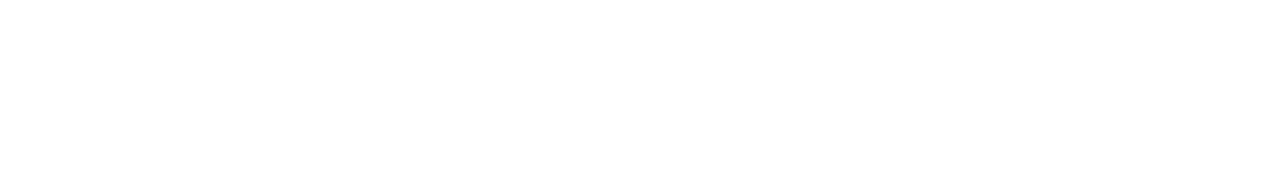
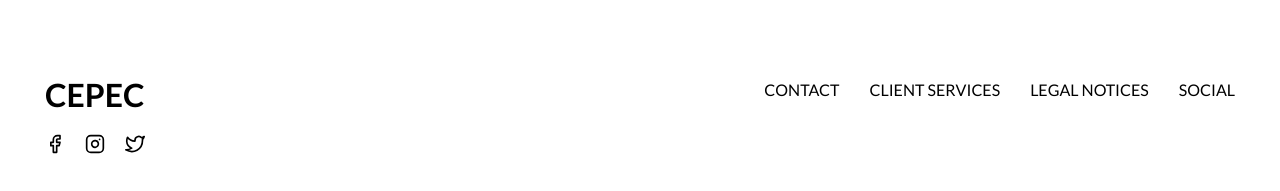
Before and after one commit to pauljeonn/react-ecommerce, a React (Create React App) app: page / in a window 1280 px wide. Shown: the part 2090-2281 px from the top of the page. Before the commit the page ends 2120 px from the top, so only its background shows below. Built offline with nearby package versions, Linux system fonts and the light colour scheme.

Commit message:
create Footer component

```diff
--- /dev/null
+++ b/src/components/Footer.jsx
@@ -0,0 +1,88 @@
+import React from 'react';
+import styled from 'styled-components';
+import { FiFacebook } from 'react-icons/fi';
+import { FiInstagram } from 'react-icons/fi';
+import { FiTwitter } from 'react-icons/fi';
+
+const Container = styled.div`
+	display: flex;
+	margin-top: 40px;
+	margin-bottom: 40px; ;
+`;
+
+const Left = styled.div`
+	flex: 1;
+	display: flex;
+	flex-direction: column;
+	justify-content: left;
+	margin-left: 45px;
+	padding-top: 5px;
+`;
+
+const Logo = styled.div`
+	cursor: pointer;
+`;
+
+const SocialContainer = styled.div`
+	margin-top: 20px;
+	display: flex;
+	justify-content: left;
+`;
+
+const SocialIcon = styled.div`
+	margin-right: 20px;
+	font-size: 20px;
+	display: flex;
+	justify-content: center;
+	align-items: center;
+	cursor: pointer;
+`;
+
+const Right = styled.div`
+	flex: 1;
+	margin-top: 10px;
+	margin-right: 45px;
+`;
+
+const MenuContainer = styled.div`
+	display: flex;
+	justify-content: right;
+`;
+
+const MenuItem = styled.div`
+	margin-left: 30px;
+	cursor: pointer;
+`;
+
+const Footer = () => {
+	return (
+		<Container>
+			<Left>
+				<Logo>
+					<h1>CEPEC</h1>
+				</Logo>
+				<SocialContainer>
+					<SocialIcon>
+						<FiFacebook />
+					</SocialIcon>
+					<SocialIcon>
+						<FiInstagram />
+					</SocialIcon>
+					<SocialIcon>
+						<FiTwitter />
+					</SocialIcon>
+				</SocialContainer>
+			</Left>
+			<Right>
+				<MenuContainer>
+					<MenuItem>CONTACT</MenuItem>
+					<MenuItem>CLIENT SERVICES</MenuItem>
+					<MenuItem>LEGAL NOTICES</MenuItem>
+					<MenuItem>SOCIAL</MenuItem>
+				</MenuContainer>
+			</Right>
+		</Container>
+	);
+};
+
+export default Footer;
--- a/src/pages/Home.jsx
+++ b/src/pages/Home.jsx
@@ -1,6 +1,7 @@
 import React from 'react';
 import Announcement from '../components/Announcement';
 import Categories from '../components/Categories';
+import Footer from '../components/Footer';
 import Navbar from '../components/Navbar';
 import ProductList from '../components/ProductList';
 import Slider from '../components/Slider';
@@ -13,6 +14,7 @@ const Home = () => {
 			<Slider />
 			<Categories />
 			<ProductList />
+			<Footer />
 		</div>
 	);
 };
```
